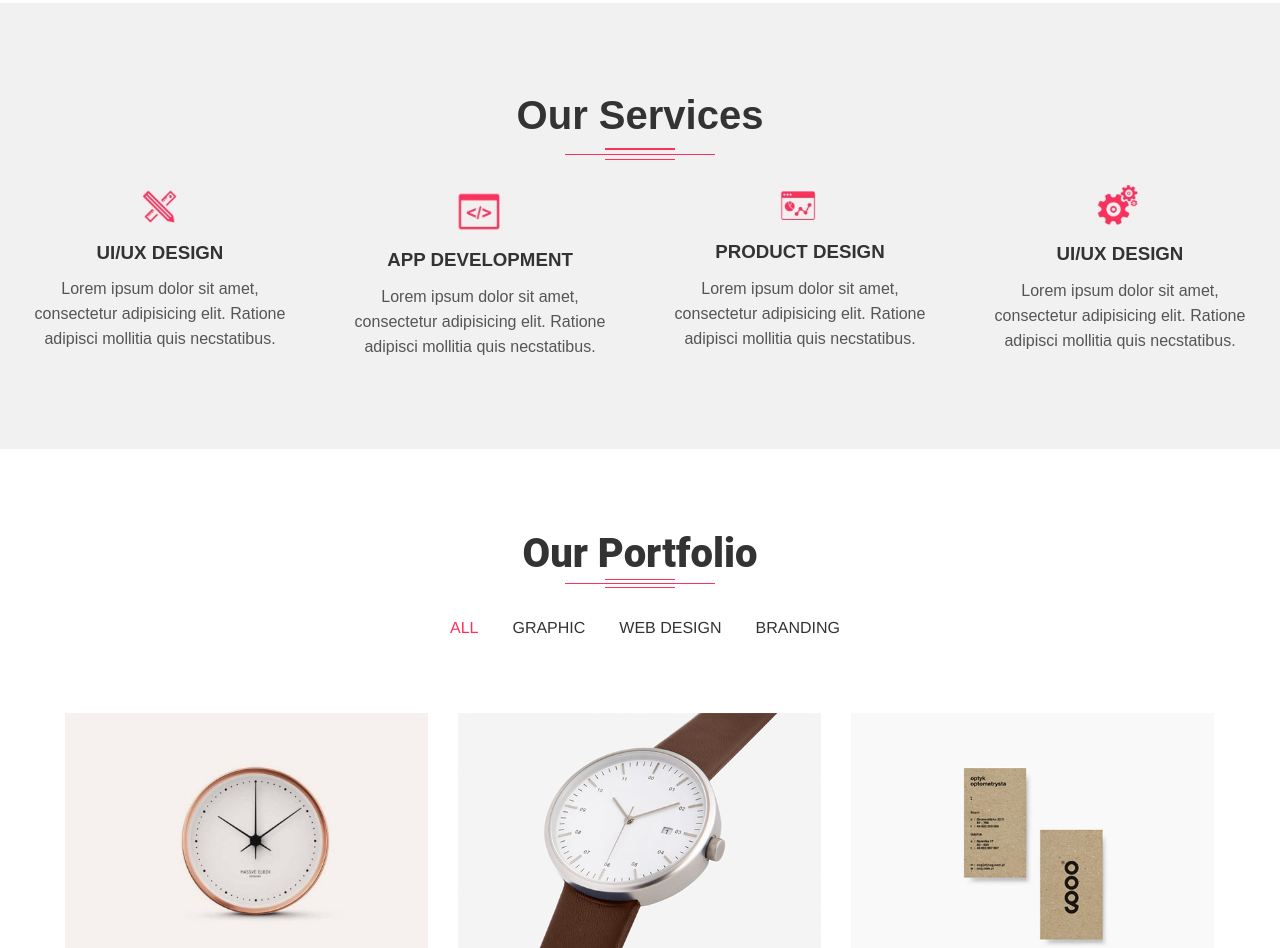
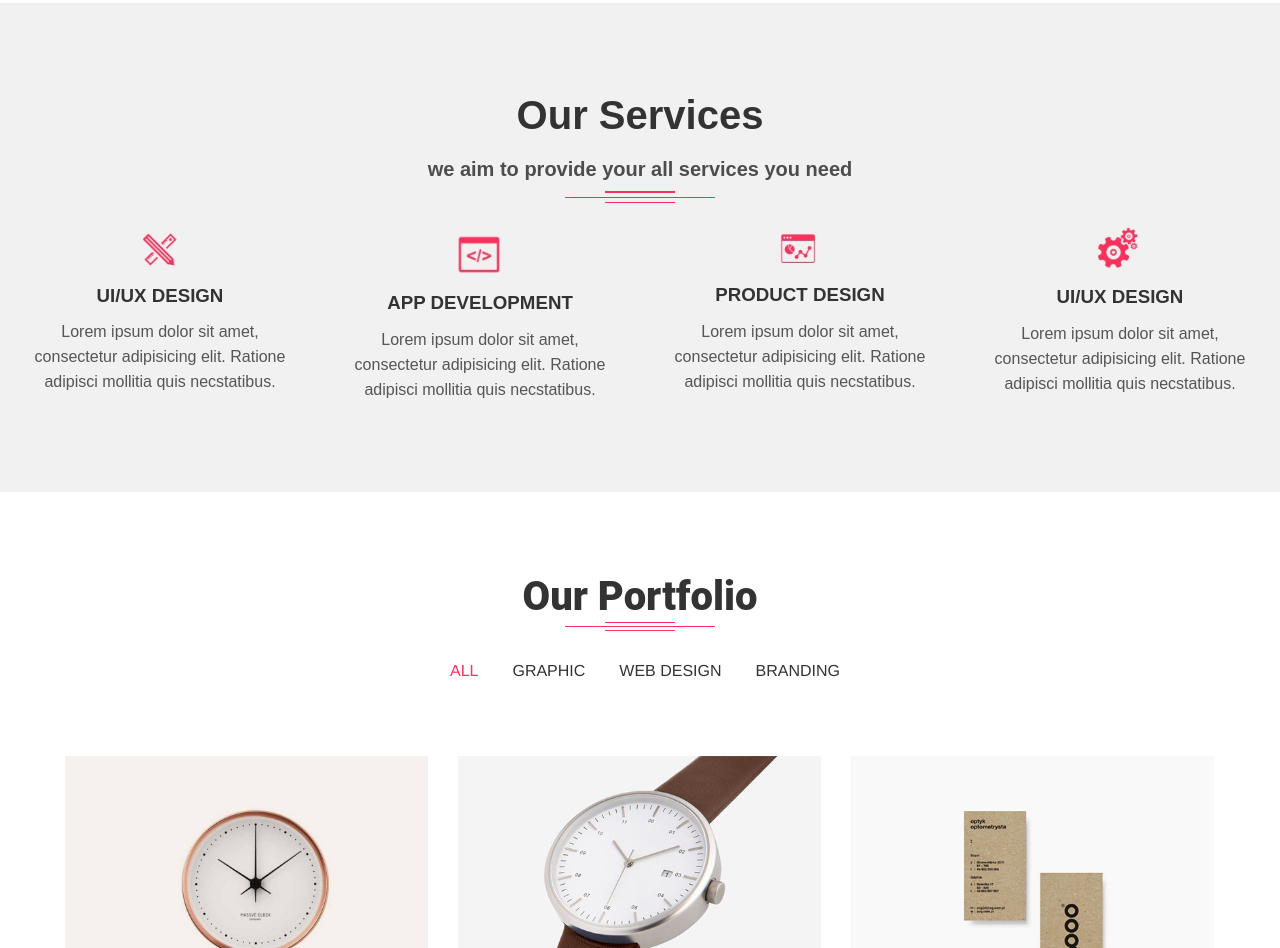
Before and after one commit to AsmaaMohamed3003/work, a plain HTML site: page index.html in a window 1280 px wide. Shown: the part 1377-2325 px from the top of the page. Drawn offline with Linux system fonts and the light colour scheme; files whose address does not match are found by name.

Commit message:
added h5 in section three and added properties in css file for h5

```diff
--- a/index.html
+++ b/index.html
@@ -51,6 +51,7 @@ occaecat cupidatat non proident, sunt in culpa qui<br>officia deserunt mollit an
 <div class="container"></div>
 <div class="Services">
 <h2>Our Services</h2>
+<h5 class="text-servece ">we aim to provide your all services you need</h5>
 <div class="line33"></div>
 <div class="layer33"></div>
 <div class="line34"></div>
--- a/stylesheet.css
+++ b/stylesheet.css
@@ -1259,3 +1259,10 @@ left:560px;
     0%{ left:60%; top:0}
     100%{ left:0; top:0}
 }
+.text-servece {
+    text-align: center;
+    font-size: 20px;
+    font-weight: 700;
+    color: rgb(78, 77, 77);
+    padding: 10px;
+}
```
